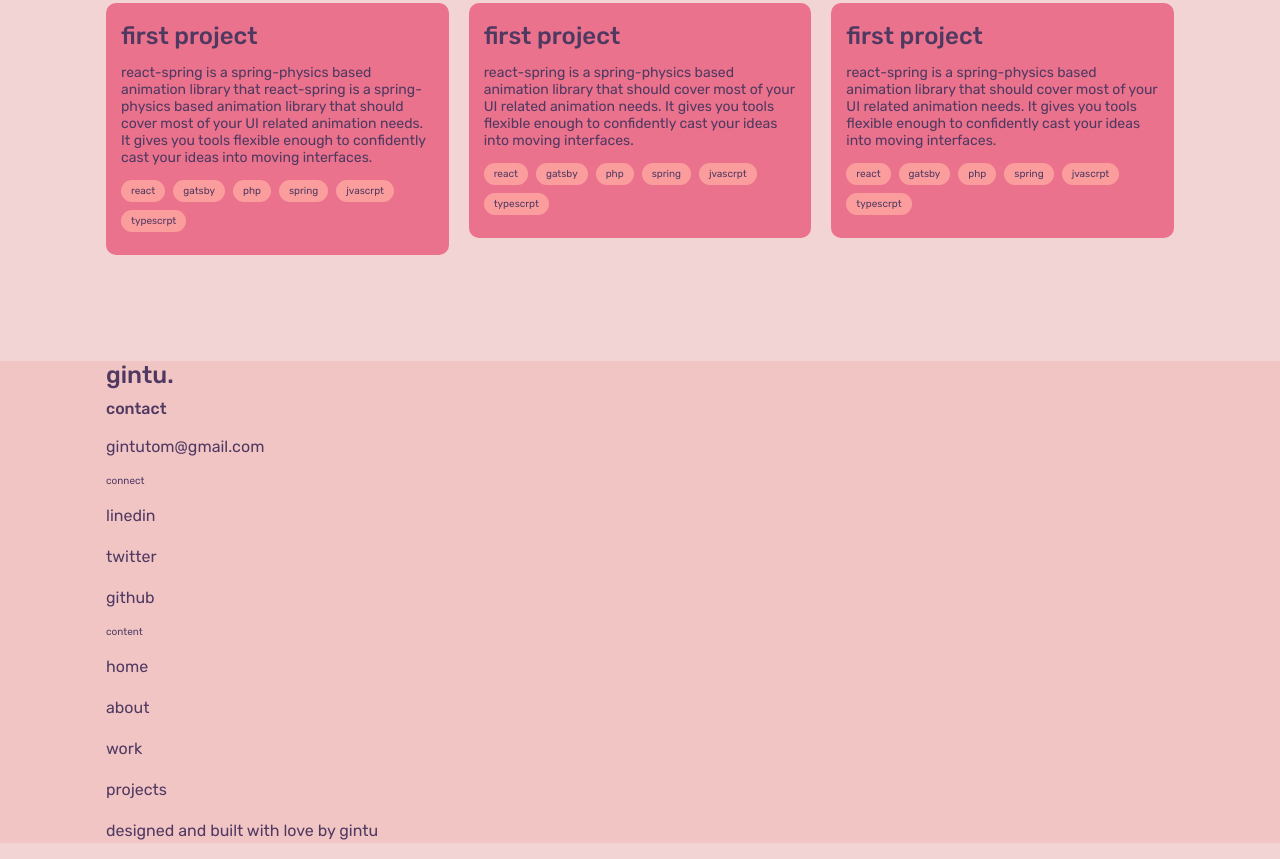
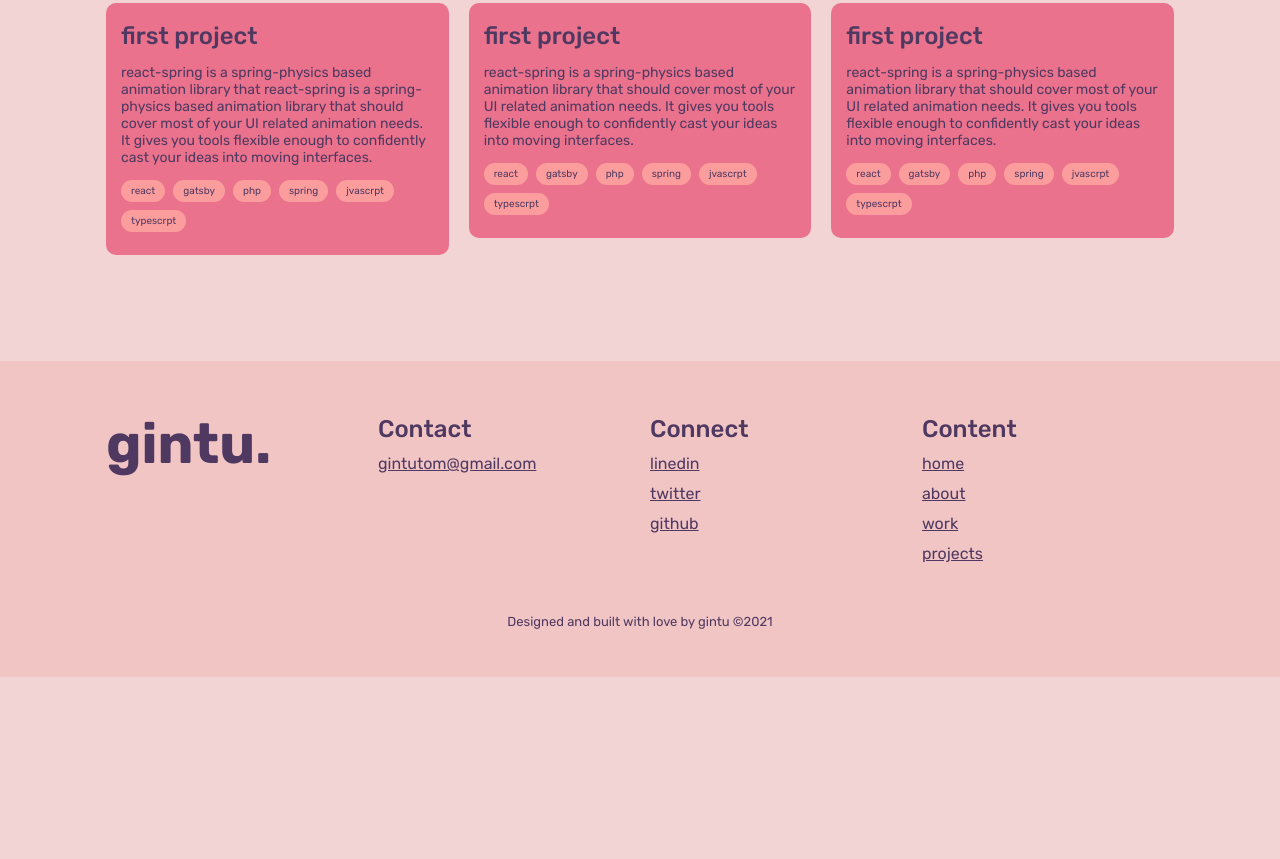
Before and after one commit to gintu/gintu.github.io, a Gatsby site: page / in a window 1280 px wide. Shown: the part 3305-4164 px from the top of the page. After the commit the page ends 3982 px from the top, so only its background shows below. Built offline with nearby package versions, Linux system fonts and the light colour scheme; Gatsby itself is replaced by a stand-in of ours.

Commit message:
update footer

```diff
--- a/src/sections/footer/footer.js
+++ b/src/sections/footer/footer.js
@@ -5,27 +5,27 @@ export default function Footer() {
     <section className="footer">
       <div className="footer-grid">
         <div className="footer-div-1">
-          <h3 className="Title">gintu.</h3>
+          <h1>gintu.</h1>
         </div>
         <div className="footer-div-2">
-          <h4>contact</h4>
-          <p>gintutom@gmail.com</p>
+          <h3 className="Title">Contact</h3>
+          <a>gintutom@gmail.com</a>
         </div>
         <div className="footer-div-3">
-          <div>connect</div>
-          <p>linedin</p>
-          <p>twitter</p>
-          <p>github</p>
+          <h3 className="Title">Connect</h3>
+          <a>linedin</a>
+          <a>twitter</a>
+          <a>github</a>
         </div>
         <div className="footer-div-4">
-          <div>content</div>
-          <p>home</p>
-          <p>about</p>
-          <p>work</p>
-          <p>projects</p>
+          <h3 className="Title">Content</h3>
+          <a>home</a>
+          <a>about</a>
+          <a>work</a>
+          <a>projects</a>
         </div>
       </div>
-      <p>designed and built with love by gintu</p>
+      <p className="bottom-text">Designed and built with love by gintu ©2021</p>
     </section>
   );
 }
--- a/src/sections/footer/footer.scss
+++ b/src/sections/footer/footer.scss
@@ -2,10 +2,42 @@
 
 .footer {
   background-color: #f2c5c5;
-
-
+  padding-top: 5rem;
+  padding-bottom: 3rem;
 }
 
 .footer-grid {
+  display: grid;
+  grid-template-columns: repeat(4,1fr);
+  gap:2rem;
+  grid-auto-rows: auto;
+  @include respond(tab-land) {
+    grid-template-columns: repeat(4,1fr);
+  }
+  @include respond(tab-port) {
+    grid-template-columns: repeat(4,1fr);
+  }
+  @include respond(phone) {
+    grid-template-columns: repeat(1,1fr);
 
+  }
+  @include respond(phone-xs) {
+    grid-template-columns: repeat(1,1fr);
+  }
 }
+
+.footer-grid a{
+  text-decoration: underline;
+  display: block;
+  cursor: pointer;
+  line-height: 3rem;
+  font-weight: 400;
+}
+
+.bottom-text{
+  font-weight: 300;
+  font-size: 1.3rem;
+text-align: center;
+
+margin-top: 4rem;
+}
```
